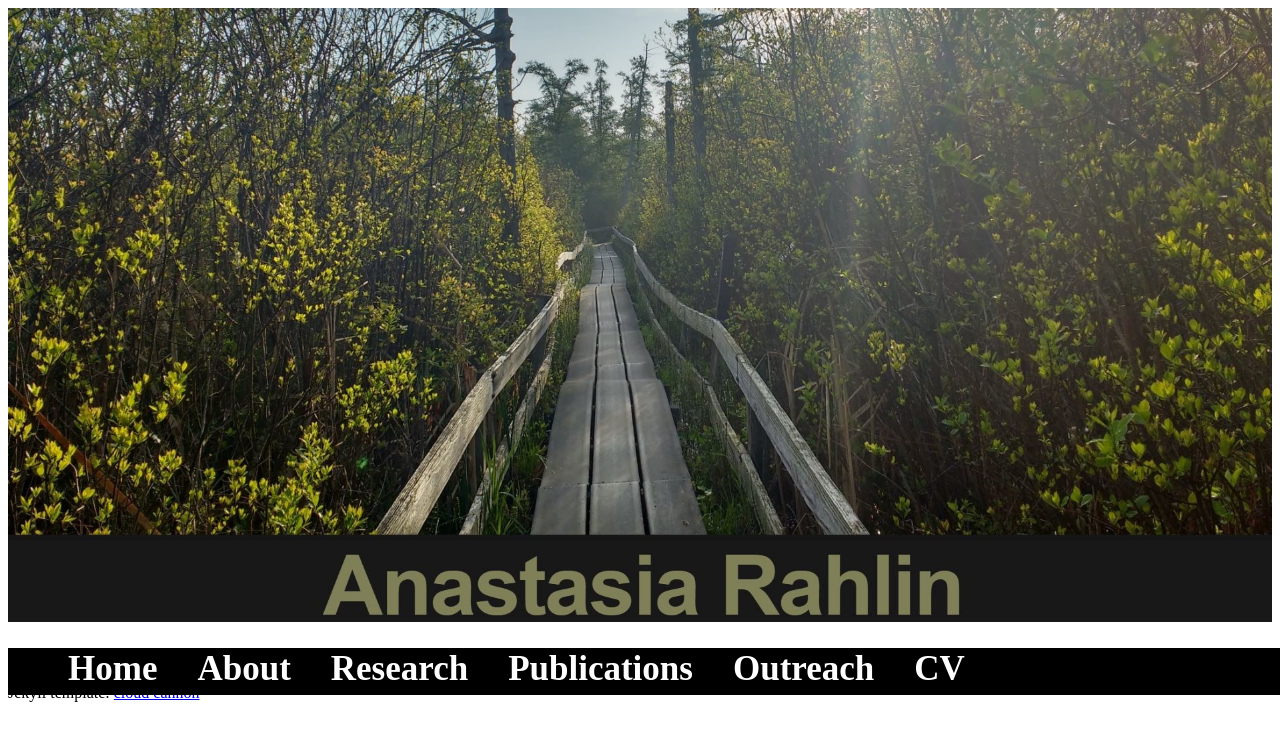
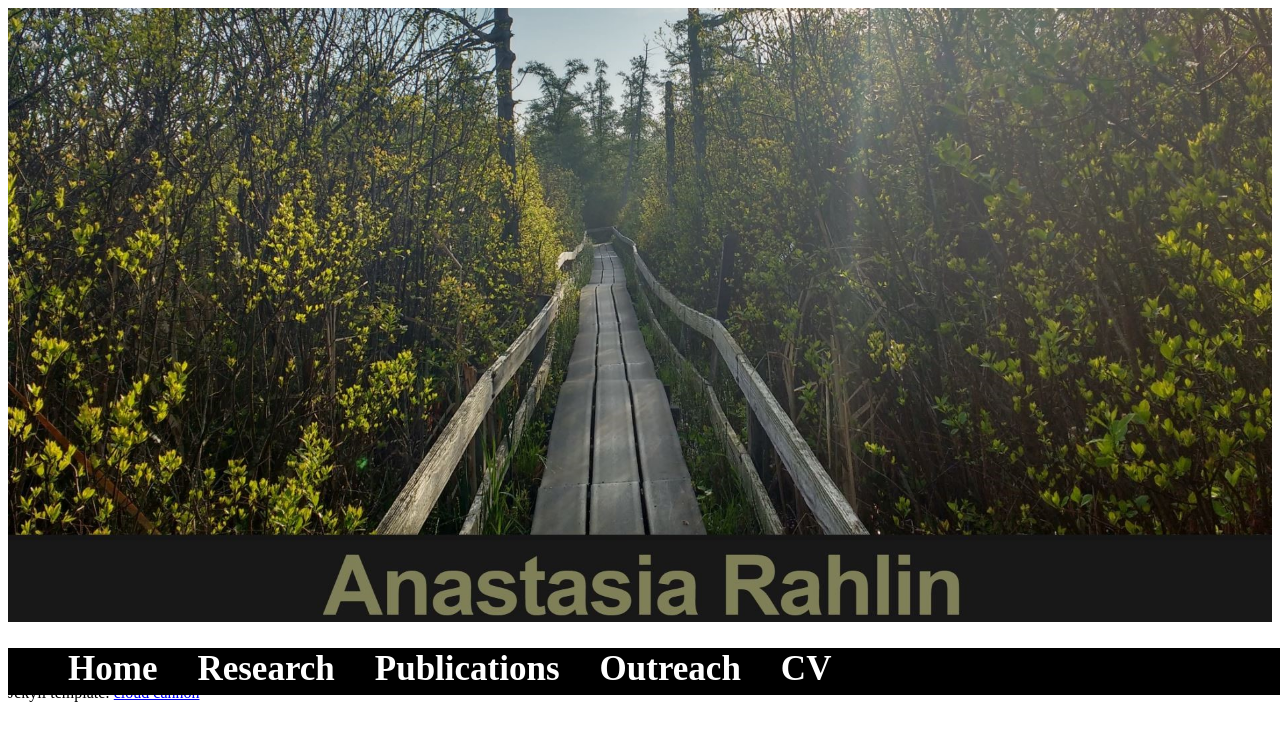
Before and after one commit to anarahlin/anarahlin.github.io, a Jekyll site: the page built from zz_old_index.html, in a window 1280 px wide. Shown: the top 741 px of the page. Built offline with Jekyll 4.4.1, drawn with Linux system fonts in a browser that asks for light colours; nearby versions of some CDN libraries; comment, search, counter and statistics services are not loaded.

Commit message:
Update nav.html

```diff
--- a/_includes/nav.html
+++ b/_includes/nav.html
@@ -178,7 +178,6 @@ h8{
 <!--Toggle between adding and removing the "responsive" class to topnav when the user clicks on the icon; id = myTopnav lets the links come down -->
 <div class="topnav" id="myTopnav">
 	<a href="/index.html"><h8>Home</h8></a>
-	<a href="/about.html"><h8>About</h8></a>
 	<a href="/research.html"><h8>Research</h8></a>
 	<a href="/publications.html"><h8>Publications</h8></a>
 	<a href="/outreach.html"><h8>Outreach</h8></a>
```
